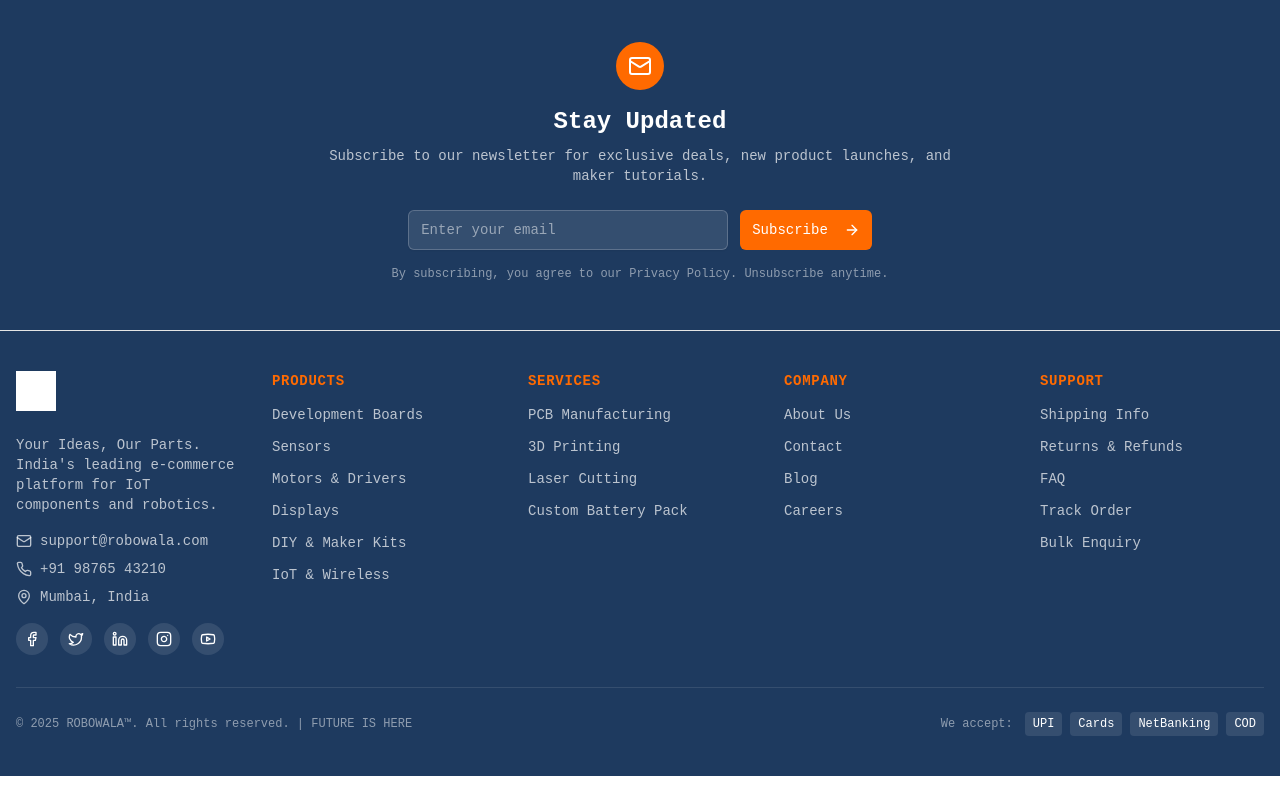
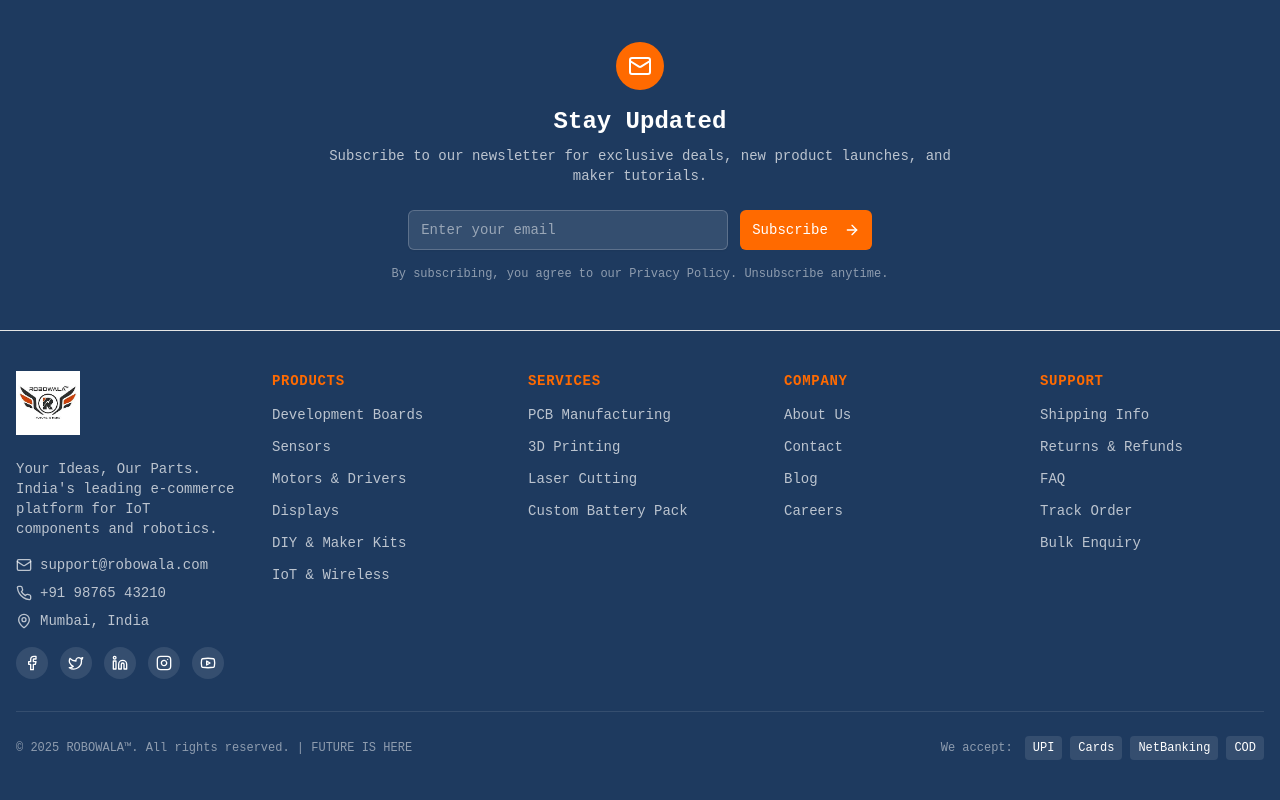
Before and after one commit to JoaquimMagode/Robowala-Final-Debug, a Next.js app: page / in a window 1280 px wide. Shown: the part 1568-2368 px from the top of the page. Before the commit the page ends 2344 px from the top, so only its background shows below. Built offline with nearby package versions, Linux system fonts and the light colour scheme; no server answers; the database is empty.

Commit message:
icon_footer

```diff
--- a/components/layout/footer.tsx
+++ b/components/layout/footer.tsx
@@ -49,13 +49,7 @@ export function Footer() {
           {/* Brand Column */}
           <div className="lg:col-span-1">
             <Link href="/" className="mb-4 inline-block">
-              <Image
-                src="/images/image.png"
-                alt="ROBOWALA"
-                width={120}
-                height={45}
-                className="h-10 w-auto brightness-0 invert"
-              />
+              <Image src="/images/image.png" alt="ROBOWALA" width={200} height={72} className="h-16 w-auto" priority />
             </Link>
             <p className="mb-4 text-sm text-white/70">
               Your Ideas, Our Parts. India's leading e-commerce platform for IoT components and robotics.
```
